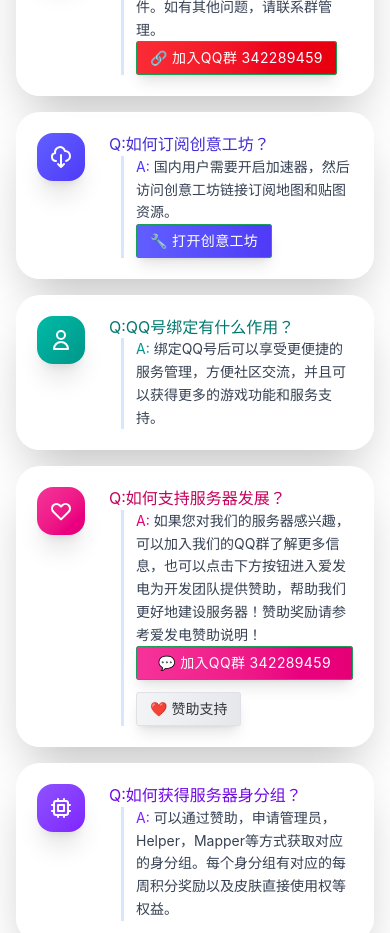
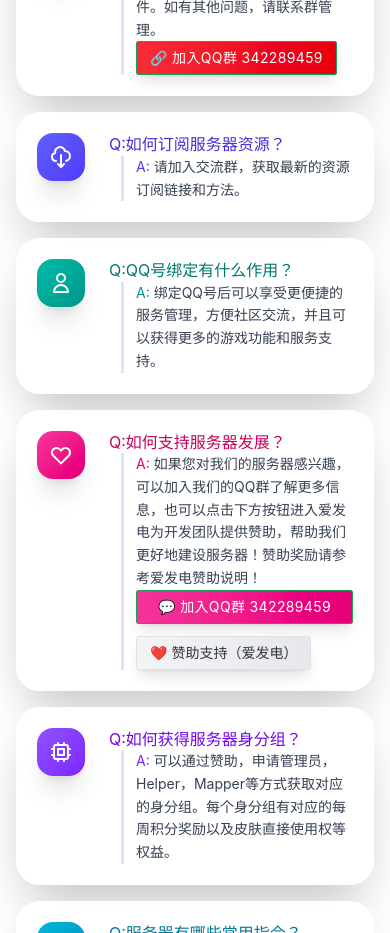
Before and after one commit to greenhaha/cydlwebsite, a Vue app: page /faq in a window 390 px wide. Shown: the part 980-1913 px from the top of the page. Built offline with nearby package versions, Linux system fonts and the light colour scheme.

Commit message:
Adjust Faq and Home page

```diff
--- a/src/views/FaqView.vue
+++ b/src/views/FaqView.vue
@@ -208,15 +208,15 @@
                 <div class="question-section mb-4">
                   <h3 class="text-xl font-bold text-indigo-700 mb-2 flex items-center">
                     <span class="mr-2">Q:</span>
-                    <span>如何订阅创意工坊？</span>
+                    <span>如何订阅服务器资源？</span>
                   </h3>
                 </div>
                 <div class="answer-section">
                   <p class="text-gray-700 leading-relaxed text-base mb-4">
                     <span class="font-semibold text-indigo-600 mr-2">A:</span>
-                    国内用户需要开启加速器，然后访问创意工坊链接订阅地图和贴图资源。
+                    请加入交流群，获取最新的资源订阅链接和方法。
                   </p>
-                  <a
+                  <!-- <a
                     href="https://steamcommunity.com/sharedfiles/filedetails/?id=3245952520"
                     target="_blank"
                     rel="noopener noreferrer"
@@ -224,7 +224,7 @@
                     <n-button type="primary" size="medium" class="action-btn bg-gradient-to-r from-indigo-500 to-indigo-600 hover:from-indigo-600 hover:to-indigo-700 border-none shadow-lg hover:shadow-xl">
                       🔧 打开创意工坊
                     </n-button>
-                  </a>
+                  </a> -->
                 </div>
               </div>
             </div>
@@ -295,7 +295,7 @@
                     </a>
                     <a href="https://afdian.com/a/hlymcn" target="_blank" rel="noopener noreferrer">
                     <n-button size="medium" class="bg-gradient-to-r from-gray-100 to-gray-200 hover:from-gray-200 hover:to-gray-300 text-gray-700 border-none shadow-lg hover:shadow-xl">
-                      ❤️ 赞助支持
+                      ❤️ 赞助支持（爱发电）
                     </n-button>
                     </a>
                   </div>
--- a/src/views/HomeView.vue
+++ b/src/views/HomeView.vue
@@ -64,7 +64,7 @@
                 </div>
               </template>
               <div class="feature-content text-emerald-700 leading-relaxed min-h-[60px] flex items-center">
-                主打MG娱乐对抗，内置40多张精选小游戏地图
+                主打MG娱乐对抗，内置40多张小游戏地图
               </div>
             </n-card>
           </n-grid-item>
@@ -111,7 +111,7 @@
           </n-grid-item>
           <n-grid-item>
             <div class="stat-card text-center p-6 rounded-xl backdrop-blur-lg bg-gray-50/95 border border-gray-200/60 hover:bg-gray-100/95 transition-all duration-300 h-full flex flex-col justify-center">
-              <div class="stat-number text-[28px] md:text-[32px] font-bold text-emerald-600 mb-2">90+</div>
+              <div class="stat-number text-[28px] md:text-[32px] font-bold text-emerald-600 mb-2">100+</div>
               <div class="stat-label text-[18px] md:text-[20px] font-semibold text-gray-700">人物模型</div>
             </div>
           </n-grid-item>
```
